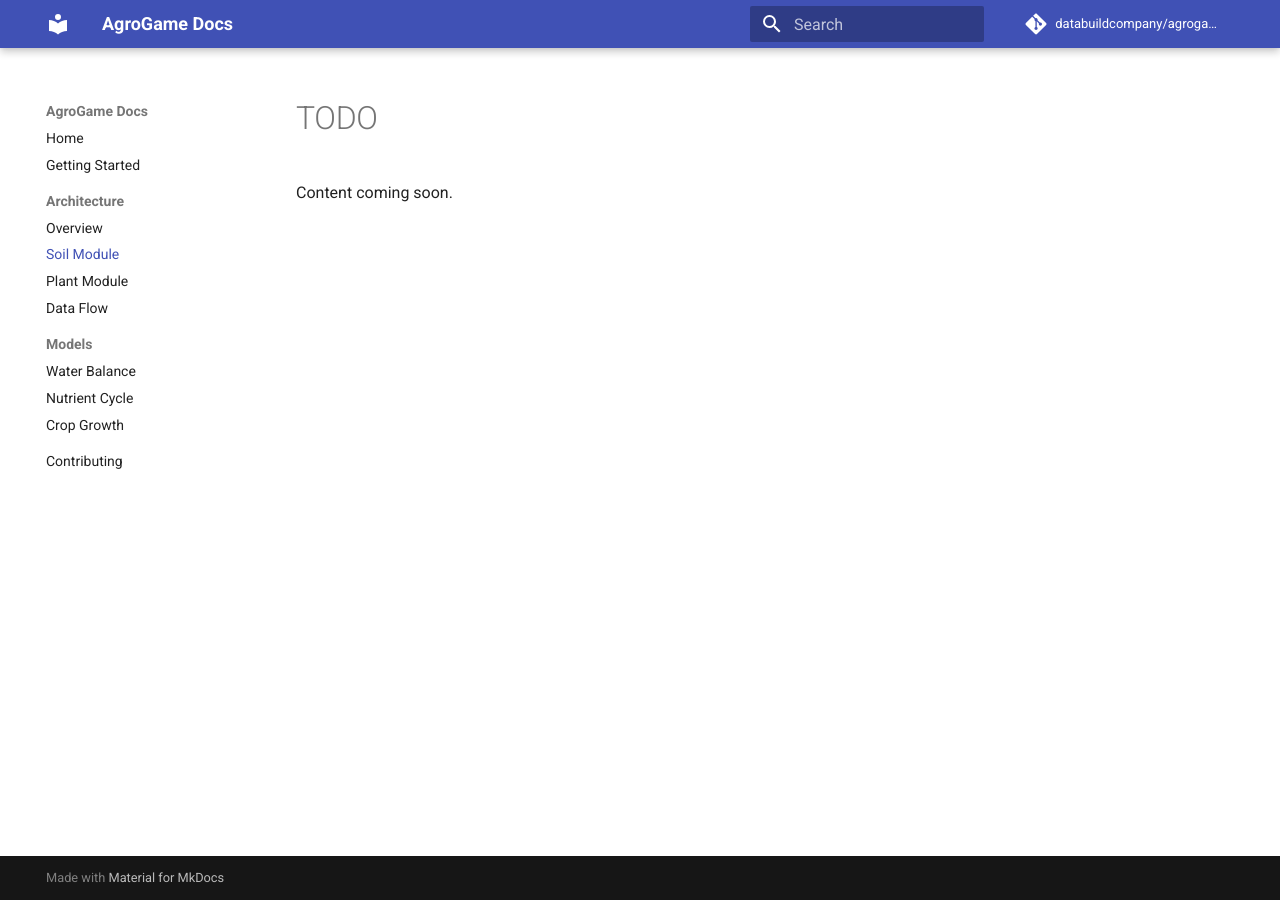
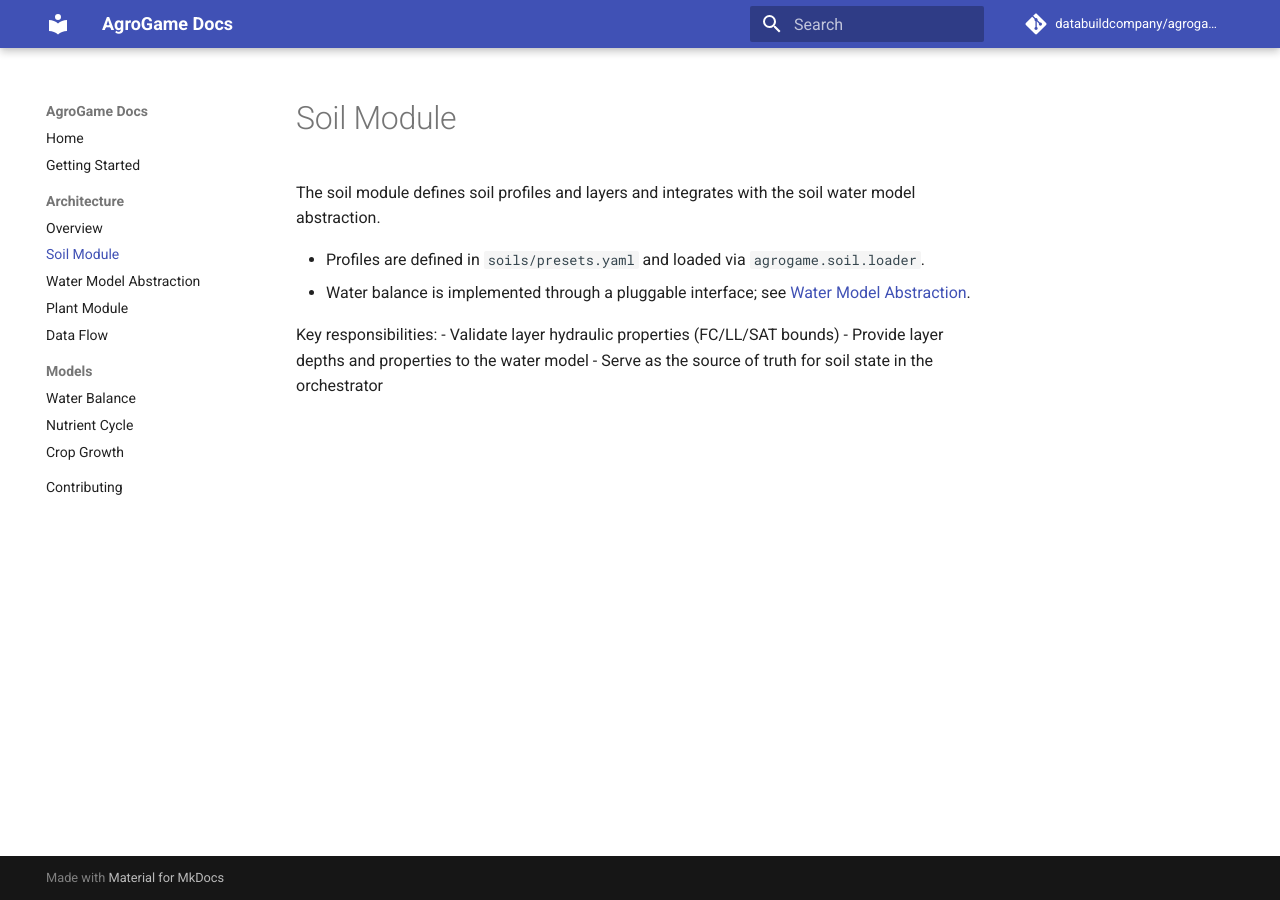
Before and after one commit to gedejong/agrogame, an MkDocs documentation site: the page built from docs/architecture/soil-module.md, in a window 1280 px wide. Built offline with MkDocs 1.6.1 and Material for MkDocs 9.7.7, drawn with Linux system fonts in a browser that asks for light colours; comment, search, counter and statistics services are not loaded.

Commit message:
docs(AGRO-48): add Water Model Abstraction page to nav; cross-reference from overview, soil module, and getting-started

```diff
--- a/docs/architecture/soil-module.md
+++ b/docs/architecture/soil-module.md
@@ -1,3 +1,11 @@
-# TODO
+# Soil Module
 
-Content coming soon.
+The soil module defines soil profiles and layers and integrates with the soil water model abstraction.
+
+- Profiles are defined in `soils/presets.yaml` and loaded via `agrogame.soil.loader`.
+- Water balance is implemented through a pluggable interface; see [Water Model Abstraction](water_model_abstraction.md).
+
+Key responsibilities:
+- Validate layer hydraulic properties (FC/LL/SAT bounds)
+- Provide layer depths and properties to the water model
+- Serve as the source of truth for soil state in the orchestrator
--- a/mkdocs.yml
+++ b/mkdocs.yml
@@ -7,6 +7,7 @@ nav:
   - Architecture:
       - Overview: architecture/overview.md
       - Soil Module: architecture/soil-module.md
+      - Water Model Abstraction: architecture/water_model_abstraction.md
       - Plant Module: architecture/plant-module.md
       - Data Flow: architecture/data-flow.md
   - Models:
```
Also changed, not shown: docs/architecture/overview.md (+5 -2 lines), docs/getting-started.md (+5 -0 lines).
